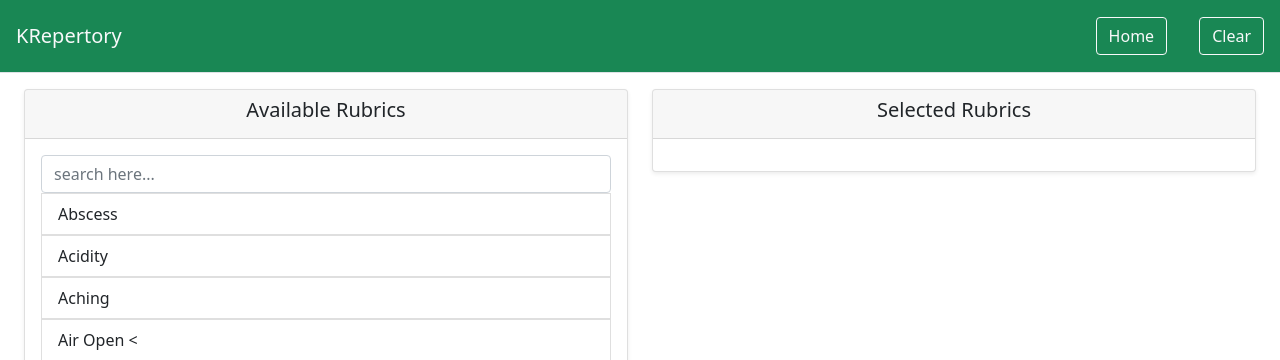
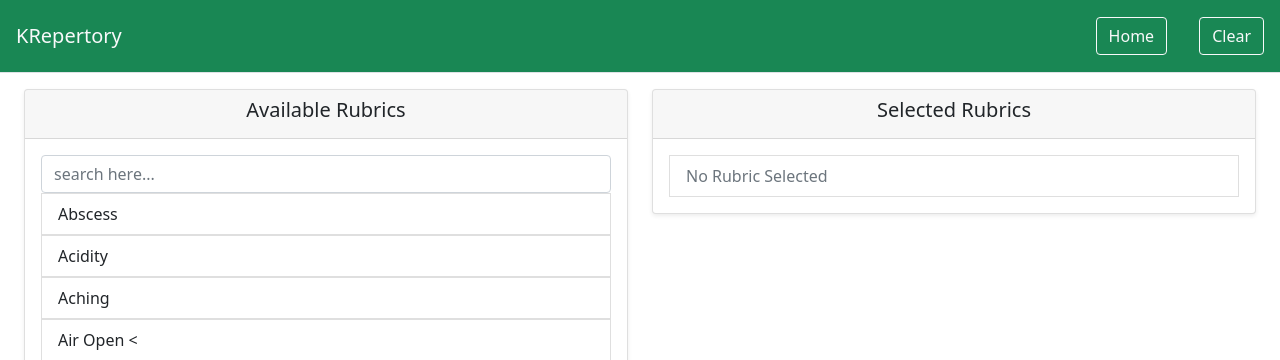
Before and after one commit to simrat-code/krepertory, a Flask app: page /krep/ in a window 1280 px wide. Shown: the top 360 px of the page. Run offline with Flask 2, Linux system fonts and the light colour scheme; some libraries are stand-ins or nearby versions.

Commit message:
UI modification

```diff
--- a/templates/home.html
+++ b/templates/home.html
@@ -33,6 +33,13 @@
                 <div class="card-body">
                     <ul id="listselected" class="list-group list-group-flush"
                     style="max-height: 50vh; overflow-y: auto;" >
+                        {% if not selected %}
+                        <li>
+                            <a href="#" class="list-group-item disabled" aria-disabled="true">
+                                No Rubric Selected
+                            </a>
+                        </li>
+                        {% endif %}
                         {% for rub in selected %}
                         <li>
                             <a href="{{url_for('removeRubric', rub=rub)}}"
```
